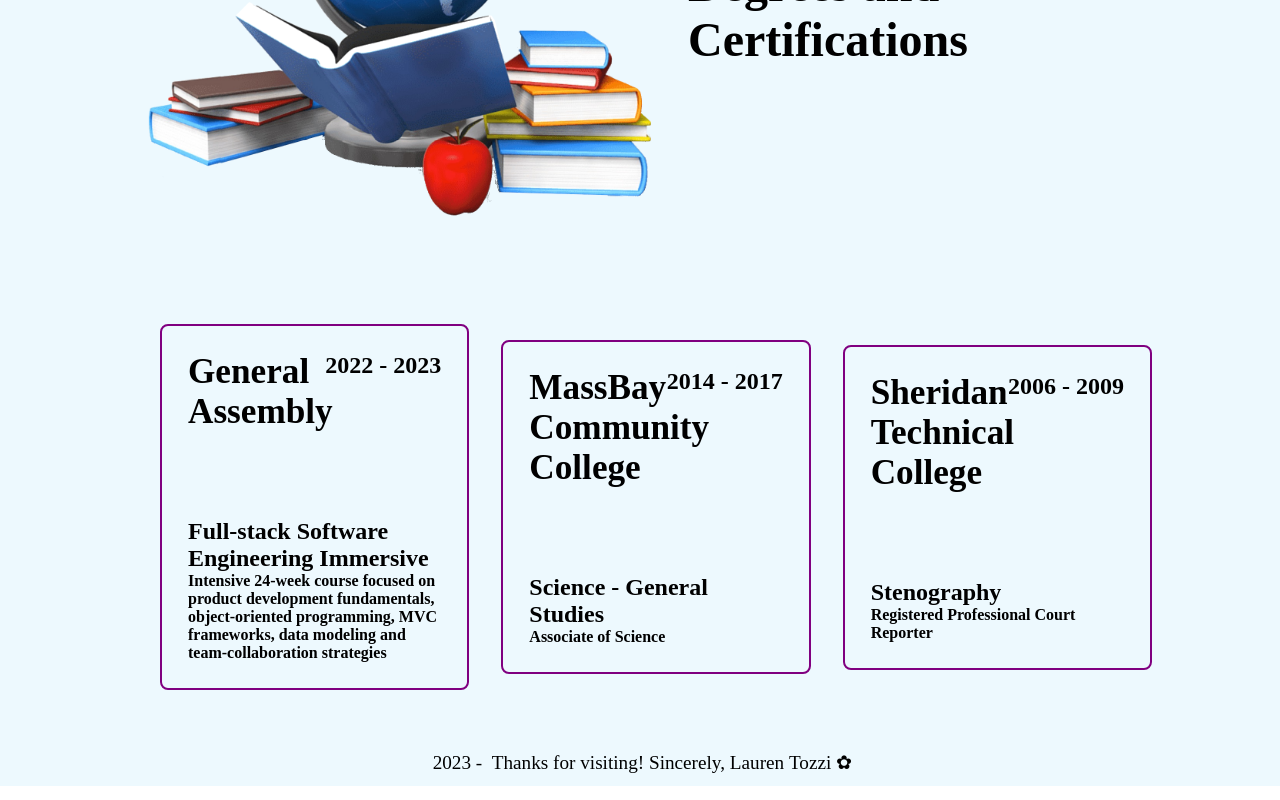
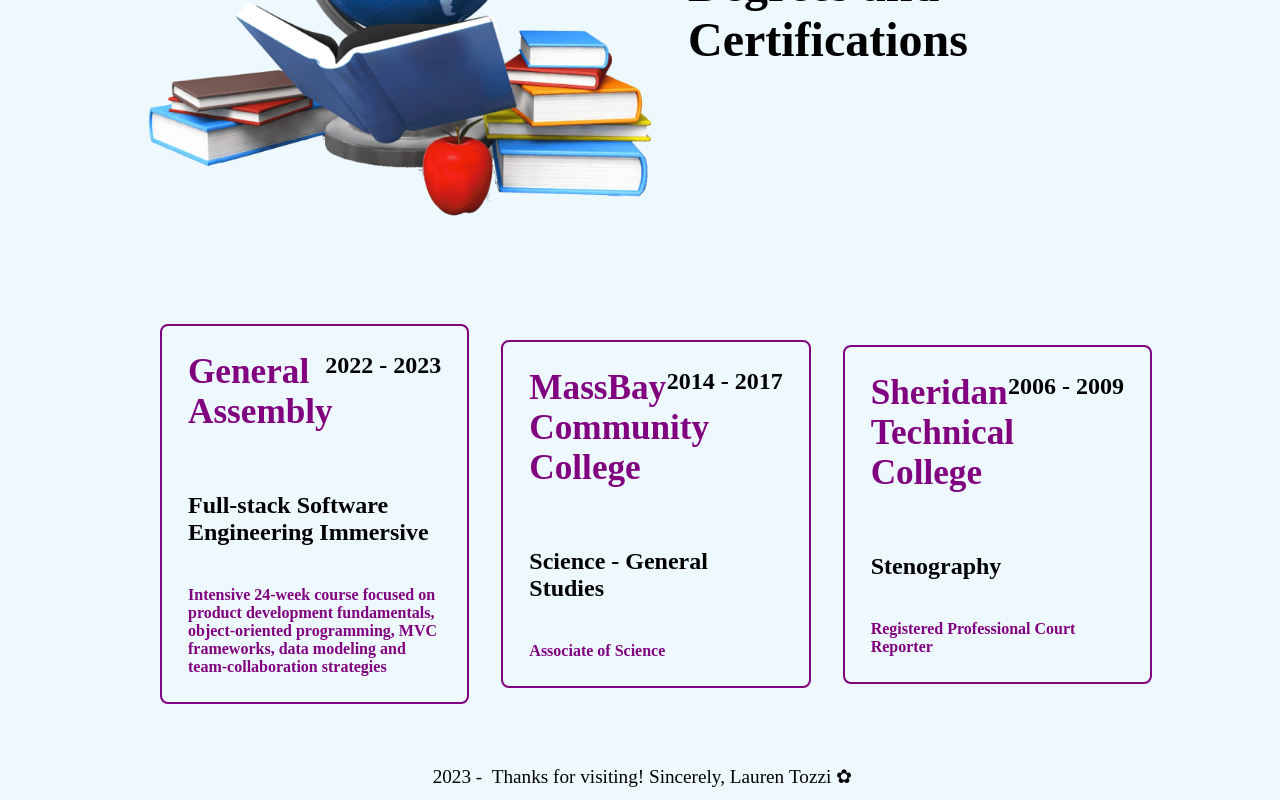
Before and after one commit to Ooh-LaLa/portfolio, a React (Create React App) app: page /education in a window 1280 px wide. Shown: the part 380-1180 px from the top of the page. Built offline with nearby package versions, Linux system fonts and the light colour scheme; a web font is replaced by a local one.

Commit message:
center text on degree cards

```diff
--- a/src/components/Education/Degrees.js
+++ b/src/components/Education/Degrees.js
@@ -29,9 +29,9 @@
                         <h3 style={{ color: nonThemeColor }}>
 
                             {item.couseStartYear} - {item.courseEndYear}</h3>
-                        <h1 style={{ color: nonThemeColor }}>{item.collegeName}</h1>
+                        <h1 style={{ color: uiColor }}>{item.collegeName}</h1>
                         <h2 style={{ color: nonThemeColor }}>{item.courseName}</h2>
-                        <h4 style={{ color: nonThemeColor }}>{item.details}</h4>
+                        <h4 style={{ color: uiColor }}>{item.details}</h4>
                     </div>
                 </Card>
                         )}
--- a/src/components/Education/degree.module.css
+++ b/src/components/Education/degree.module.css
@@ -35,7 +35,8 @@
 }
 .degreeInfo h2{
     font-size: 1.5rem;
-    margin-top: 1rem;
+    margin-top: -10px;
+    margin-bottom : 40px;
 }
 .degreeInfo h3{
     float: right;
```
